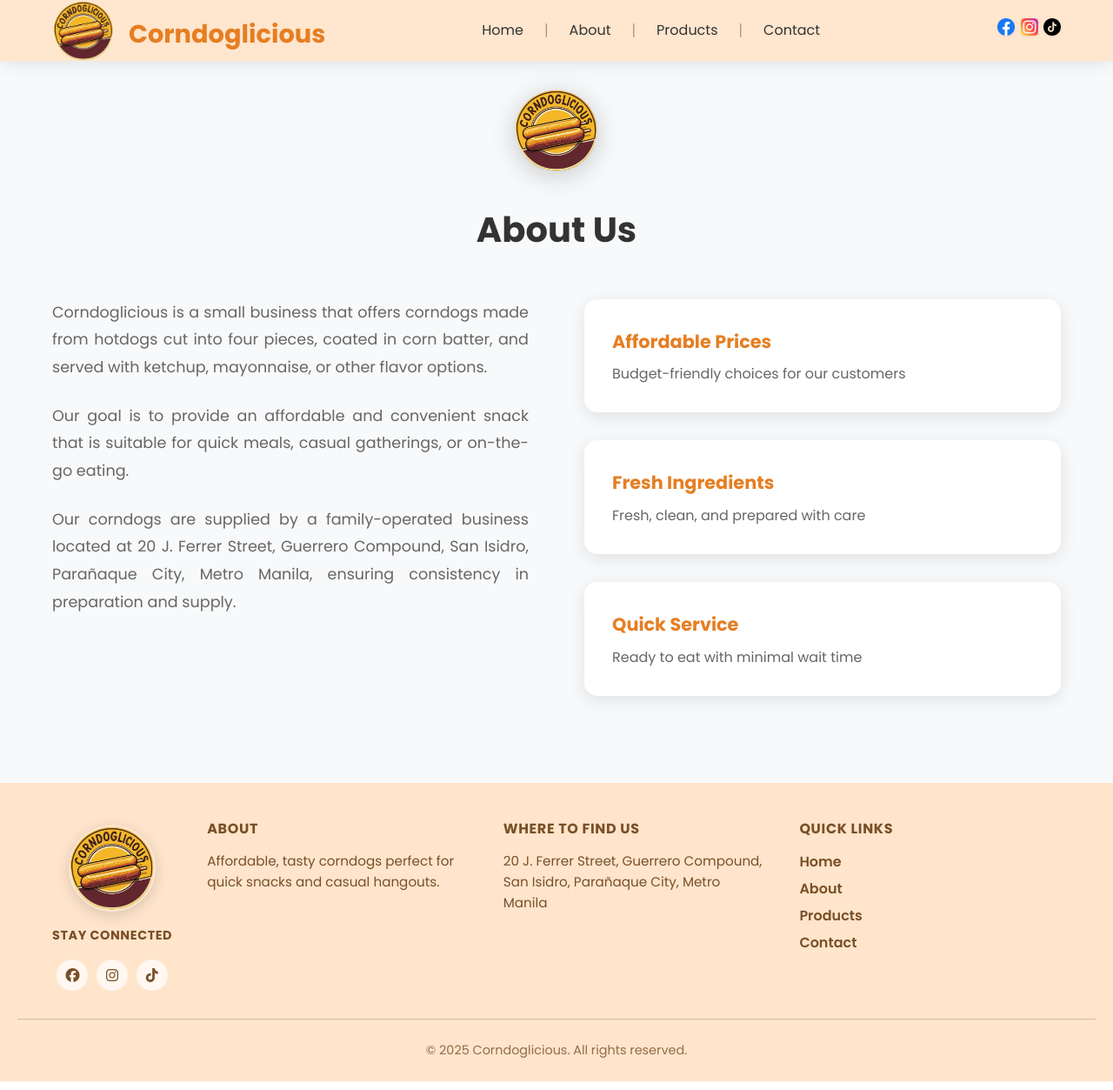
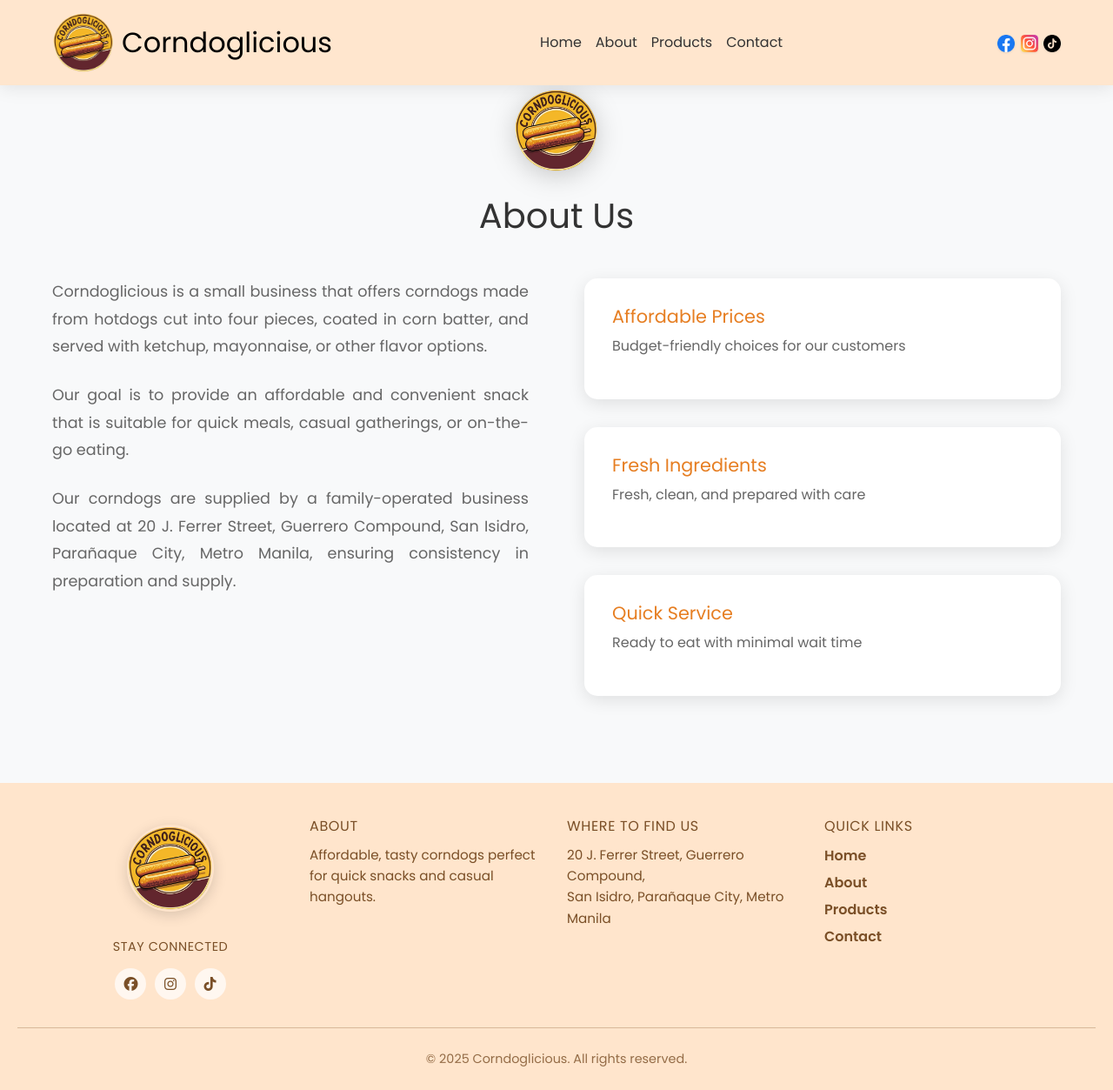
Before and after one commit to corndoglicious/.ph, a plain HTML site: page about.html in a window 1280 px wide. Shown: the whole page at 87% size. Drawn offline with nearby package versions, Linux system fonts and the light colour scheme.

Commit message:
Update about.html

```diff
--- a/about.html
+++ b/about.html
@@ -4,38 +4,58 @@
     <meta charset="UTF-8">
     <meta name="viewport" content="width=device-width, initial-scale=1.0">
     <title>About - Corndoglicious</title>
+    <!-- Bootstrap CSS -->
+    <link href="https://cdn.jsdelivr.net/npm/bootstrap@5.3.2/dist/css/bootstrap.min.css" rel="stylesheet">
     <link rel="stylesheet" href="styles.css">
     <link href="https://fonts.googleapis.com/css2?family=Poppins:wght@300;400;600;700&display=swap" rel="stylesheet">
     <link rel="stylesheet" href="https://cdnjs.cloudflare.com/ajax/libs/font-awesome/6.5.0/css/all.min.css">
     <link rel="icon" type="image/png" href="hotdog.png">
 </head>
 <body>
-    <nav class="navbar">
-        <div class="nav-container">
-            <div class="nav-logo">
+    <!-- Navigation Bar -->
+    <nav class="navbar navbar-expand-lg fixed-top">
+        <div class="container">
+            <div class="navbar-brand d-flex align-items-center">
                 <a href="index.html" class="logo-link">
                     <img src="hotdog.png" alt="Corndoglicious Logo" class="logo-img">
                 </a>
-                <h2>Corndoglicious</h2>
+                <h2 class="mb-0 ms-2">Corndoglicious</h2>
             </div>
-            <ul class="nav-menu">
-                <li class="nav-item"><a href="index.html" class="nav-link">Home</a></li>
-                <li class="nav-item"><span class="nav-separator">|</span></li>
-                <li class="nav-item"><a href="about.html" class="nav-link">About</a></li>
-                <li class="nav-item"><span class="nav-separator">|</span></li>
-                <li class="nav-item"><a href="products.html" class="nav-link">Products</a></li>
-                <li class="nav-item"><span class="nav-separator">|</span></li>
-                <li class="nav-item"><a href="contact.html" class="nav-link">Contact</a></li>
+
+            <!-- Hamburger Menu Button -->
+            <button class="navbar-toggler" type="button" data-bs-toggle="collapse" data-bs-target="#navbarNav" aria-controls="navbarNav" aria-expanded="false" aria-label="Toggle navigation">
+                <span class="navbar-toggler-icon"></span>
+            </button>
+
+            <!-- Navigation Menu -->
+            <div class="collapse navbar-collapse" id="navbarNav">
+                <ul class="navbar-nav mx-auto">
+                    <li class="nav-item">
+                        <a class="nav-link" href="index.html">Home</a>
+                    </li>
+                    <li class="nav-item">
+                        <a class="nav-link" href="about.html">About</a>
+                    </li>
+                    <li class="nav-item">
+                        <a class="nav-link" href="products.html">Products</a>
+                    </li>
+                    <li class="nav-item">
+                        <a class="nav-link" href="contact.html">Contact</a>
+                    </li>
                 </ul>
-            <div class="nav-social">
-                <a href="https://www.facebook.com/profile.php?id=61579358019088" target="_blank" rel="noopener noreferrer" aria-label="Facebook"><img src="facebook.png" alt="Facebook" class="social-img"></a>
-                <a href="https://www.instagram.com/corndogli_cious/" target="_blank" rel="noopener noreferrer" aria-label="Instagram"><img src="instagram.png" alt="Instagram" class="social-img"></a>
-                <a href="https://www.tiktok.com/@corndog_licious" target="_blank" rel="noopener noreferrer" aria-label="TikTok"><img src="tiktok.png" alt="TikTok" class="social-img"></a>
+
+                <!-- Social Media Links -->
+                <div class="nav-social d-flex align-items-center">
+                    <a href="https://www.facebook.com/profile.php?id=61579358019088" target="_blank" rel="noopener noreferrer" aria-label="Facebook">
+                        <img src="facebook.png" alt="Facebook" class="social-img">
+                    </a>
+                    <a href="https://www.instagram.com/corndogli_cious/" target="_blank" rel="noopener noreferrer" aria-label="Instagram">
+                        <img src="instagram.png" alt="Instagram" class="social-img">
+                    </a>
+                    <a href="https://www.tiktok.com/@corndog_licious" target="_blank" rel="noopener noreferrer" aria-label="TikTok">
+                        <img src="tiktok.png" alt="TikTok" class="social-img">
+                    </a>
                 </div>
-            <div class="hamburger">
-                <span class="bar"></span>
-                <span class="bar"></span>
-                <span class="bar"></span>
             </div>
         </div>
     </nav>
@@ -74,11 +94,13 @@
         </section>
     </main>
 
+    <!-- Footer -->
     <footer class="footer">
         <div class="container">
-            <div class="footer-content">
-                <div class="footer-brand">
-                    <img src="hotdog.png" alt="Corndoglicious" class="brand-logo">
+            <div class="row g-4">
+                <div class="col-lg-3 col-md-6">
+                    <div class="footer-brand text-center text-md-start">
+                        <img src="hotdog.png" alt="Corndoglicious" class="brand-logo mb-3">
                         <div class="footer-social-section">
                             <h4>Stay Connected</h4>
                             <div class="footer-social">
@@ -88,15 +110,21 @@
                             </div>
                         </div>
                     </div>
-                <div>
+                </div>
+                <div class="col-lg-3 col-md-6">
+                    <div class="footer-section">
                         <h4>About</h4>
                         <p>Affordable, tasty corndogs perfect for quick snacks and casual hangouts.</p>
                     </div>
-                <div>
+                </div>
+                <div class="col-lg-3 col-md-6">
+                    <div class="footer-section">
                         <h4>Where to Find Us</h4>
                         <p>20 J. Ferrer Street, Guerrero Compound,<br>San Isidro, Parañaque City, Metro Manila</p>
                     </div>
-                                <div>
+                </div>
+                <div class="col-lg-3 col-md-6">
+                    <div class="footer-section">
                         <h4>Quick Links</h4>
                         <ul class="footer-links">
                             <li><a href="index.html">Home</a></li>
@@ -104,6 +132,7 @@
                             <li><a href="products.html">Products</a></li>
                             <li><a href="contact.html">Contact</a></li>
                         </ul>
+                    </div>
                 </div>
             </div>
         </div>
@@ -115,6 +144,8 @@
         </div>
     </footer>
 
+    <!-- Bootstrap JS -->
+    <script src="https://cdn.jsdelivr.net/npm/bootstrap@5.3.2/dist/js/bootstrap.bundle.min.js"></script>
     <script src="script.js"></script>
 </body>
 </html>
```
Lines whose indentation alone changed are shown as unchanged.
